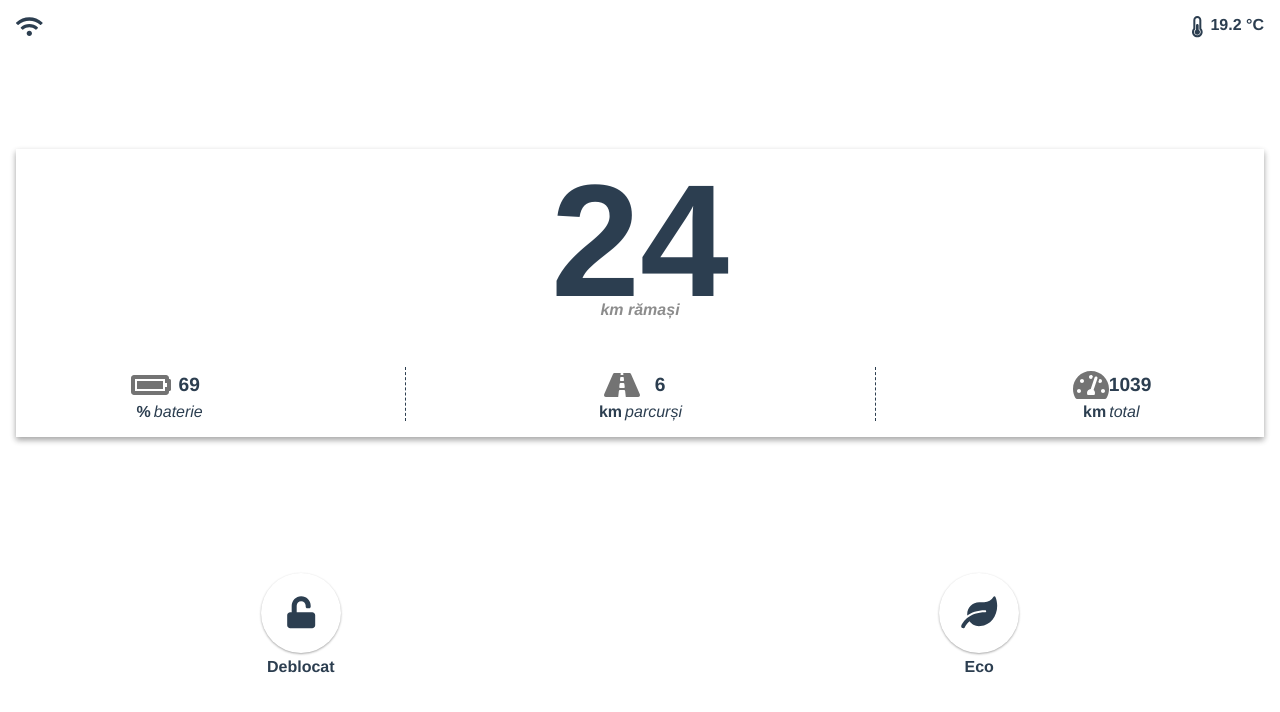
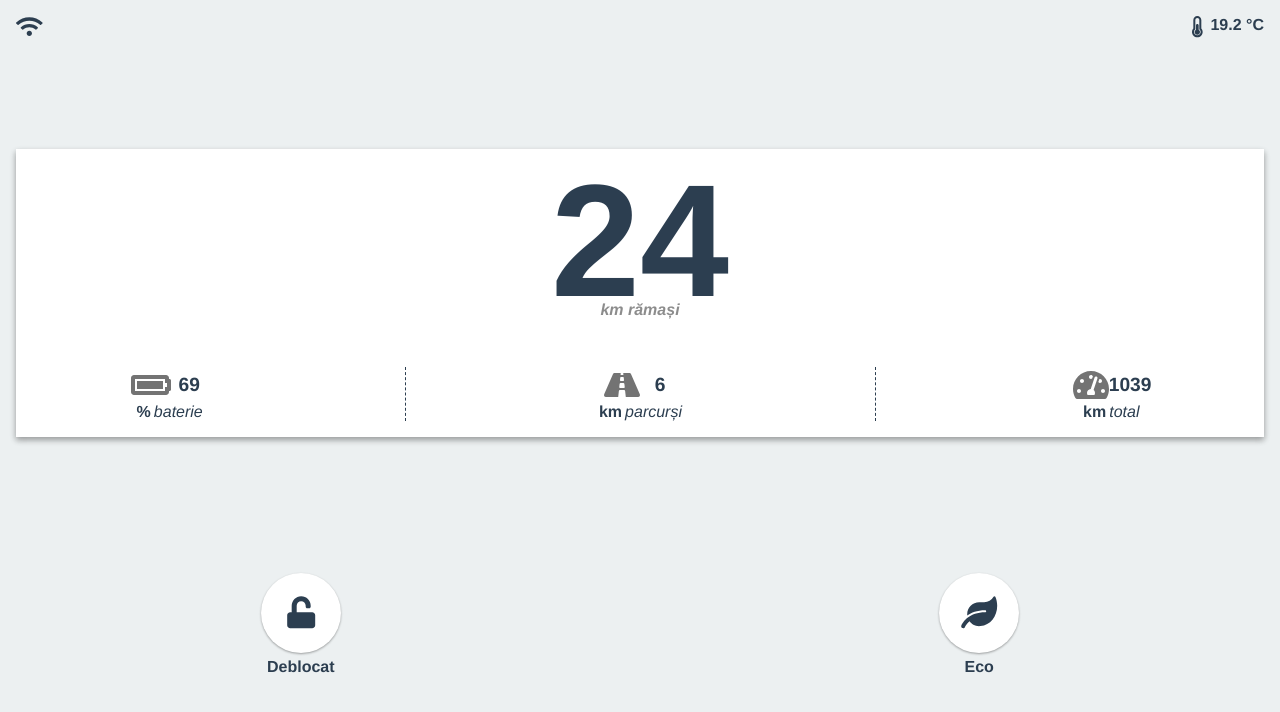
Before and after one commit to Ardelean-Calin/M365-Dashboard, a Vue app: page /#/ in a window 1280 px wide. Shown: the top 712 px of the page. Built offline with nearby package versions, Linux system fonts and the light colour scheme.

Commit message:
Changed colors a bit.

```diff
--- a/src/App.vue
+++ b/src/App.vue
@@ -8,6 +8,7 @@
 body,
 html {
   height: 100%;
+  background: #ecf0f1;
   overflow: hidden;
 }
 
--- a/src/components/ControlToggle.vue
+++ b/src/components/ControlToggle.vue
@@ -42,6 +42,7 @@ export default {
   align-items: center;
   border-radius: 50%;
   box-shadow: 0 1px 3px rgba(0, 0, 0, 0.12), 0 1px 2px rgba(0, 0, 0, 0.24);
+  background: white;
 }
 .controlText {
   margin-top: 5px;
--- a/src/views/Home.vue
+++ b/src/views/Home.vue
@@ -108,6 +108,7 @@ export default {
 .information {
   margin: 0.5em;
   padding: 2rem 1rem 1rem 1rem;
+  background: white;
   box-shadow: 0 3px 6px rgba(0, 0, 0, 0.16), 0 3px 6px rgba(0, 0, 0, 0.23);
 }
 .home {
```
